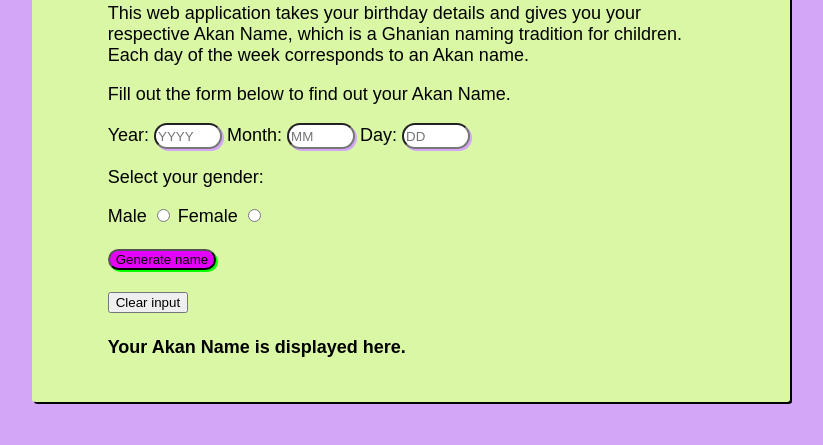
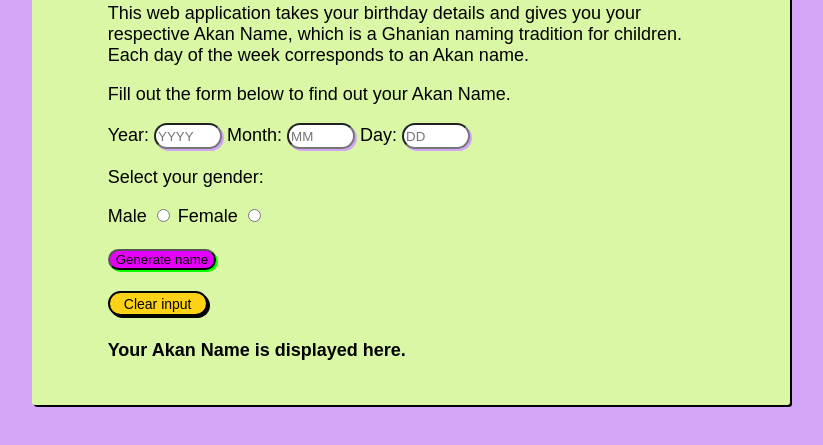
Before and after one commit to Clemo97/independent-project2, a plain HTML site: page index.html in a window 1280 px wide. Shown: the part 107-552 px from the top of the page, without its empty margins (229-1052 px from the left). Drawn offline with Linux system fonts and the light colour scheme.

Commit message:
Style the clear input button.

```diff
--- a/css/style.css
+++ b/css/style.css
@@ -50,3 +50,15 @@ h1{
     box-shadow: 2px 2px;
     border-radius: 0.5%;
 }
+
+.clear{
+    border-radius: 15px;
+    color: #000000;
+    background-color: #FCD116;
+    text-align: solid;
+    border: solid 2px #000000;
+    width: 100px;
+    height: 25px;
+    font-size: 14px;
+    box-shadow: 2px 2px #000000;
+}
```
